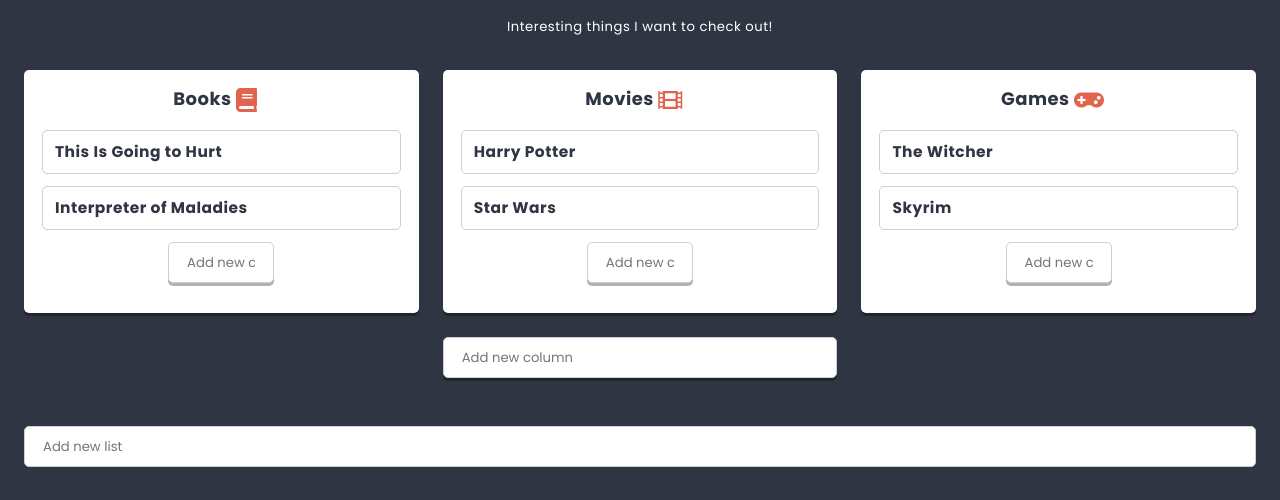
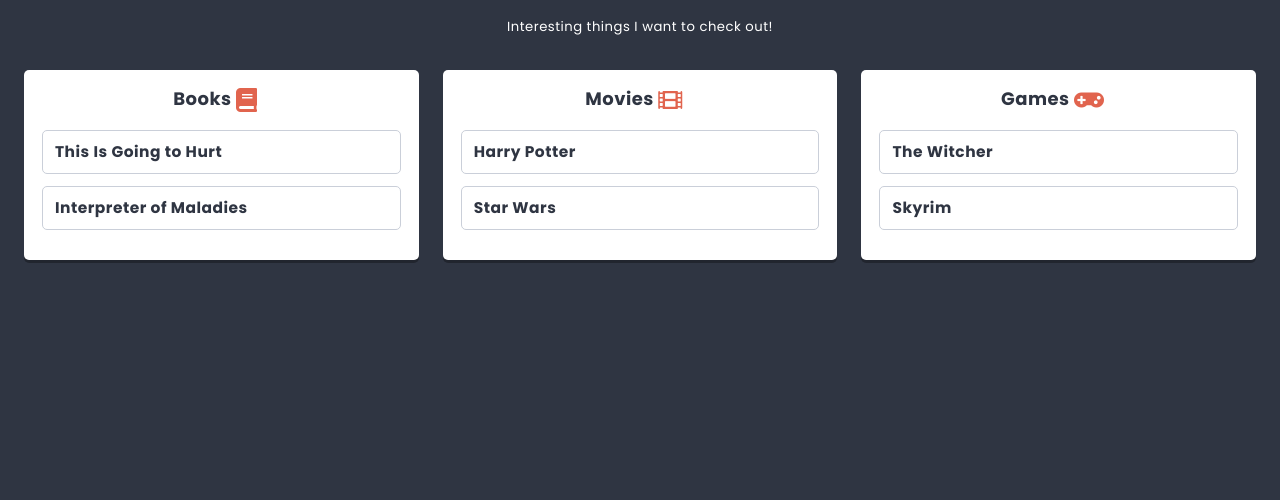
Before and after one commit to damianfilipek81/react, a React app: page / in a window 1280 px wide. Shown: the part 374-874 px from the top of the page. After the commit the page ends 800 px from the top, so only its background shows below. Built offline with nearby package versions, Linux system fonts and the light colour scheme.

Commit message:
Install redux, add redux to components

```diff
--- a/package.json
+++ b/package.json
@@ -24,6 +24,8 @@
     "react": "^16.7.0",
     "react-dom": "^16.7.0",
     "react-html-parser": "^2.0.2",
+    "react-redux": "^7.0.1",
+    "redux": "^4.0.1",
     "url-loader": "^4.1.1"
   },
   "devDependencies": {
@@ -42,6 +44,7 @@
     "lint-staged": "^10.5.4",
     "mini-css-extract-plugin": "^0.5.0",
     "node-sass": "^4.11.0",
+    "redux-devtools-extension": "^2.13.8",
     "sass-loader": "^7.1.0",
     "style-loader": "^0.23.1",
     "webpack": "^4.29.6",
--- a/src/components/App/App.js
+++ b/src/components/App/App.js
@@ -1,27 +1,30 @@
 import React from 'react';
 import styles from './App.scss';
-import Creator from '../Creator/Creator.js';
-import List from '../List/List.js';
+//import Creator from '../Creator/Creator.js';
+import List from '../List/ListContainer.js';
 import PropTypes from 'prop-types';
-import { pageContents, listData, settings } from '../../data/dataStore';
+//import { listData, settings } from '../../data/dataStore';
 
 class App extends React.Component {
   state = {
-    list: this.props.listData || [],
+    lists: this.lists || [],
   }
 
   static propTypes = {
-    listData: PropTypes.array,
+    lists: PropTypes.array,
+    title: PropTypes.node,
+    subtitle: PropTypes.node,
   }
+
   addList(title) {
     this.setState(state => (
       {
-        list: [
-          ...state.list,
+        lists: [
+          ...state.lists,
           {
-            key: state.list.length ? state.list[state.list.length - 1].key + 1 : 0,
+            key: state.lists.length ? state.lists[state.lists.length - 1].key + 1 : 0,
             title,
-            image: listData.image,
+            image: state.lists.image,
             columns: [],
           },
         ],
@@ -30,19 +33,22 @@
   }
 
   render() {
+    const { title, subtitle, lists } = this.props;
     return (
       <main className={styles.component}>
         <div className={styles.component}>
-          <h1 className={styles.title}>{pageContents.title}</h1>
-          <h2 className={styles.subtitle}>{pageContents.subtitle}</h2>
-          <List {...listData} />
+          <h1 className={styles.title}>{title}</h1>
+          <h2 className={styles.subtitle}>{subtitle}</h2>
+          {lists.map(listData => (
+            <List key={listData.id} {...listData} />
+          ))}
         </div>
-        <div className={styles.component}>
-          {this.state.list.map(({ key, ...listProps }) => (
-            <List key={key} {...listProps} />
+        {/*<div className={styles.component}>
+          {this.state.lists.map(({ ...listProps }) => (
+            <List key={listData.id} {...listProps} />
           ))}
           <Creator text={settings.listCreatorText} action={title => this.addList(title)} />
-        </div>
+          </div>*/}
       </main>
     );
   }
--- /dev/null
+++ b/src/components/App/AppContainer.js
@@ -0,0 +1,10 @@
+import {connect} from 'react-redux';
+import App from './App';
+
+const mapStateToProps = state => ({
+  title: state.app.title,
+  subtitle: state.app.subtitle,
+  lists: state.lists,
+});
+
+export default connect(mapStateToProps)(App);
--- a/src/components/Column/Column.js
+++ b/src/components/Column/Column.js
@@ -2,13 +2,10 @@
 import styles from './Column.scss';
 import PropTypes from 'prop-types';
 import Card from '../Card/Card.js';
-import Creator from '../Creator/Creator.js';
+//import Creator from '../Creator/Creator.js';
 import Icon from '../Icon/Icon.js';
 
 class Column extends React.Component {
-  state = {
-    cards: this.props.cards || [],
-  }
 
   static propTypes = {
     title: PropTypes.string,
@@ -18,31 +15,17 @@
     cards: PropTypes.array,
   }
 
-  addCard(title){
-    this.setState(state => (
-      {
-        cards: [
-          ...state.cards,
-          {
-            key: state.cards.length ? state.cards[state.cards.length-1].key+1 : 0,
-            title,
-            icon: 'list-alt',
-          },
-        ],
-      }
-    ));
-  }
-
   render() {
+    const { title, cards } = this.props;
     return (
       <section className={styles.component}>
-        <h3 className={styles.title}>{this.props.title} <span className={styles.icon}><Icon name={this.props.iconName} /></span></h3>
-        {this.state.cards.map(({ key, ...cardProps }) => (
-          <Card key={key} {...cardProps} />
+        <h3 className={styles.title}>{title} <span className={styles.icon}><Icon name={this.props.iconName} /></span></h3>
+        {cards.map( cardData  => (
+          <Card key={cardData.id} {...cardData} />
         ))}
-        <div className={this.props.creatorClass}>
+        {/*<div className={this.props.creatorClass}>
           <Creator text={this.props.creatorText} action={title => this.addCard(title)} />
-        </div>
+        </div>*/}
       </section>
     );
   }
--- /dev/null
+++ b/src/components/Column/ColumnContainer.js
@@ -0,0 +1,10 @@
+import { connect } from 'react-redux';
+import Column from './Column.js';
+
+export const getCardsForColumn = ({ cards }, columnId) => cards.filter(card => card.columnId == columnId);
+
+const mapStateToProps = (state, props) => ({
+  cards: getCardsForColumn(state, props.id),
+});
+
+export default connect(mapStateToProps)(Column);
--- a/src/components/List/List.js
+++ b/src/components/List/List.js
@@ -2,15 +2,12 @@
 import styles from './List.scss';
 import Hero from '../Hero/Hero.js';
 import PropTypes from 'prop-types';
-import Column from '../Column/Column.js';
+import Column from '../Column/ColumnContainer.js';
 import { settings } from '../../data/dataStore';
 import ReactHtmlParser from 'react-html-parser';
-import Creator from '../Creator/Creator.js';
+//import Creator from '../Creator/Creator.js';
 
 class List extends React.Component {
-  state = {
-    columns: this.props.columns || [],
-  }
 
   static propTypes = {
     title: PropTypes.node.isRequired,
@@ -23,40 +20,25 @@
     description: settings.defaultListDescription,
   }
 
-  addColumn(title){
-    this.setState(state => (
-      {
-        columns: [
-          ...state.columns,
-          {
-            key: state.columns.length ? state.columns[state.columns.length-1].key+1 : 0,
-            title,
-            icon: 'list-alt',
-            cards: [],
-          },
-        ],
-      }
-    ));
-  }
-
   render() {
+    const { title, image, description, columns } = this.props;
     return (
       <section className={styles.component}>
-        <Hero titleText={this.props.title} image={this.props.image} />
+        <Hero titleText={title} image={image} />
         <div className={styles.description}>
-          {ReactHtmlParser(this.props.description)}
+          {ReactHtmlParser(description)}
         </div>
         <div className={styles.columns}>
-          {this.state.columns.map(({ key, ...columnProps }) => (
-            <Column key={key} {...columnProps}
+          {columns.map( columnData => (
+            <Column key={columnData.id} {...columnData}
               creatorClass={styles.creator}
               creatorText={settings.cardCreatorText}
-              iconName={columnProps.icon} />
+              iconName={columnData.icon} />
           ))}
         </div>
-        <div className={styles.creator}>
+        {/*<div className={styles.creator}>
           <Creator text={settings.columnCreatorText} action={title => this.addColumn(title)} />
-        </div>
+          </div>*/}
       </section>
     );
   }
--- /dev/null
+++ b/src/components/List/ListContainer.js
@@ -0,0 +1,10 @@
+import { connect } from 'react-redux';
+import List from './List';
+
+export const getColumnsForList = ({ columns }, listId) => columns.filter(column => column.listId == listId);
+
+const mapStateToProps = (state, props) => ({
+  columns: getColumnsForList(state, props.id),
+});
+
+export default connect(mapStateToProps)(List);
--- a/src/data/dataStore.js
+++ b/src/data/dataStore.js
@@ -1,11 +1,14 @@
 export const settings = {
   columnCreatorText: 'Add new column',
   cardCreatorText: 'Add new card',
-  listCreatorText: 'Add new list',
   creator: {
     buttonOK: 'OK',
     buttonCancel: 'Cancel',
     defaultText: 'Add new item',
+  },
+  search: {
+    defaultText: 'Search...',
+    icon: 'search',
   },
   defaultListDescription: '<p>I can do all the things!!!</p>',
   defaultColumnIcon: 'list-alt',
@@ -68,3 +71,81 @@
     },
   ],
 };
+
+const lists = [
+  {
+    id: 'list-1',
+    title: 'Things to do <sup>soon!</sup>',
+    description: 'Interesting things I want to check out!',
+    image: 'http://uploads.kodilla.com/bootcamp/fer/11.react/space.png',
+  },
+];
+
+const columns = [
+  {
+    id: 'column-1',
+    listId: 'list-1',
+    title: 'Books',
+    icon: 'book',
+  },
+  {
+    id: 'column-2',
+    listId: 'list-1',
+    title: 'Movies',
+    icon: 'film',
+  },
+  {
+    id: 'column-3',
+    listId: 'list-1',
+    title: 'Games',
+    icon: 'gamepad',
+  },
+  {
+    id: 'column-4',
+    listId: 'list-2',
+    title: 'Strange column',
+    icon: 'question',
+  },
+];
+
+const cards = [
+  {
+    id: 'card-1',
+    columnId: 'column-1',
+    title: 'This Is Going to Hurt',
+  },
+  {
+    id: 'card-2',
+    columnId: 'column-1',
+    title: 'Interpreter of Maladies',
+  },
+  {
+    id: 'card-3',
+    columnId: 'column-2',
+    title: 'Harry Potter',
+  },
+  {
+    id: 'card-4',
+    columnId: 'column-2',
+    title: 'Star Wars',
+  },
+  {
+    id: 'card-5',
+    columnId: 'column-3',
+    title: 'The Witcher',
+  },
+  {
+    id: 'card-6',
+    columnId: 'column-3',
+    title: 'Skyrim',
+  },
+];
+
+const initialStoreData = {
+  app: {...pageContents},
+  lists: [...lists],
+  columns: [...columns],
+  cards: [...cards],
+};
+
+export default initialStoreData;
--- a/src/index.js
+++ b/src/index.js
@@ -2,6 +2,8 @@
 import './styles/normalize.scss';
 import './styles/global.scss';
 import ReactDOM from 'react-dom';
-import App from './components/App/App';
+import App from './components/App/AppContainer.js';
+import { Provider } from 'react-redux';
+import store from './redux/store.js';
 
-ReactDOM.render(<App />, document.getElementById('app'));
+ReactDOM.render(<Provider store={store}><App /></Provider>, document.getElementById('app'));
--- /dev/null
+++ b/src/redux/store.js
@@ -0,0 +1,33 @@
+import {combineReducers, createStore} from 'redux';
+import initialStoreData from '../data/dataStore';
+
+// define initial state and shallow-merge initial data
+const initialState = {
+  app: initialStoreData.app,
+  lists: initialStoreData.lists,
+  columns: initialStoreData.columns,
+  cards: initialStoreData.cards,
+};
+
+// define reducers
+const reducers = {
+};
+
+// add blank reducers for initial state properties without reducers
+Object.keys(initialState).forEach(item => {
+  if (typeof reducers[item] == 'undefined') {
+    reducers[item] = (statePart = null) => statePart;
+  }
+});
+
+// merge all reducers
+const storeReducer = combineReducers(reducers);
+
+// create store
+const store = createStore(
+  storeReducer,
+  initialState,
+  window.__REDUX_DEVTOOLS_EXTENSION__ && window.__REDUX_DEVTOOLS_EXTENSION__()
+);
+
+export default store;
```
Also changed, not shown: 1 other file (tests, documents, lock files or other folders).
